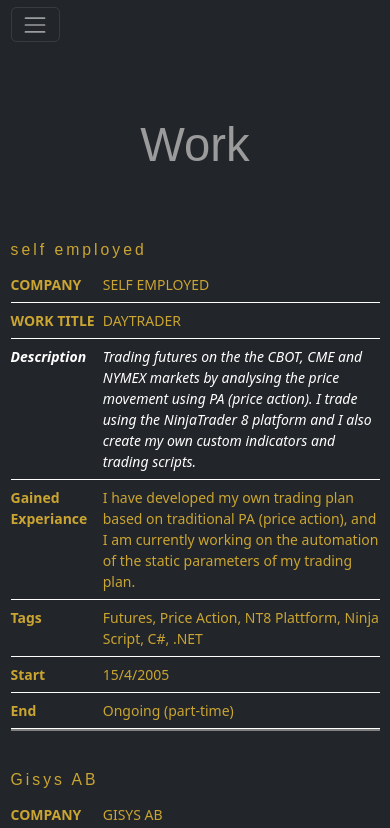
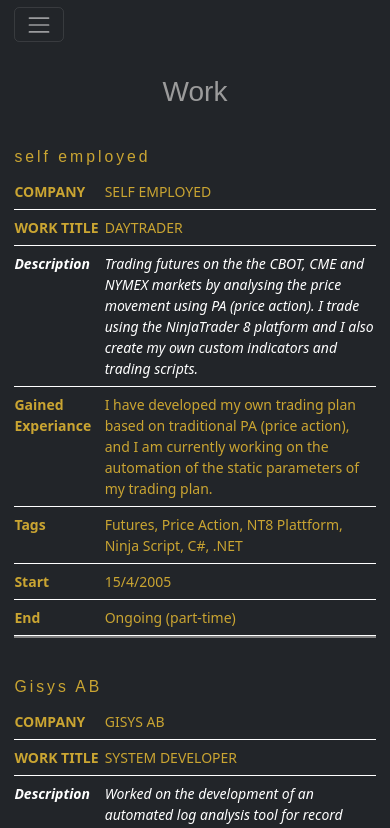
Before and after one commit to MrBrunotte/stefanbrunotteportfolio, a React (Create React App) app: page /work in a window 390 px wide. Shown: the top 828 px of the page. Built offline with nearby package versions, Linux system fonts and the light colour scheme; a web font is replaced by a local one.

Commit message:
Margin fix, hamburger menu fix

```diff
--- a/src/components/contact/contact.css
+++ b/src/components/contact/contact.css
@@ -2,7 +2,7 @@
     margin: 10vh 0 15vh;
 }
 .contactImg {
-    width: 50%;
+    width: 70%;
 }
 .myEnvelope {
     width: 10%;
@@ -22,12 +22,6 @@
     width: 50%;
     font-size: 16px;
 }
-/* .form-control {
-    margin-top: 1rem;
-    font-family: 'Notable', sans-serif;
-    color: #caa532;
-    letter-spacing: 3px;
-} */
 label{
     margin-top: 1rem;
     font-family: 'Notable', sans-serif;
@@ -52,13 +46,29 @@
 }
 
 /* Media Queries */
+@media (max-width: 576px) {
+    .contactImg {
+        width: 35% !important;
+    }
+}
 /* Small devices (landscape phones, less than 768px) */
 @media (max-width: 767.98px) {
+    label {
+        font-size: .8rem;
+    }
     form {
-        width: 100%;
+        width: 90%;
+    }
+    .form-control {
+        padding: 0.175rem 0.45rem !important;
+    }
+    .contactImg {
+        width: 70%;
     }
 }
 /* over 992.99px */
-@media (min-width: 992.99px) {
-
+@media (min-width: 767.99px) {
+    form {
+        width: 50%;
+    }
 }
--- a/src/components/contact/contact.js
+++ b/src/components/contact/contact.js
@@ -37,14 +37,13 @@
                     </div>
                     </Col>
                     <Col className='container' xxl={6} xl={6} lg={6} md={6} sm={12} xs={12}>
-                        <p className="ContactArea mx-auto">contact me</p>
-                        {/* <p className="myIcons text-center"><a href="mailto:mrbrunotte@gmail.com" target="_blank" rel="noreferrer"><img className="myEnvelope" src={email1} alt="Stefan Brunotte"/></a></p> */}
                     </Col>
                 </div>
             </Row>
             <Row>
                 <Col className='container' xs={12}>
-                <Form className='mx-auto' ref={form} onSubmit={sendEmail}>
+                    <h1 className='myH1'>contact me</h1>
+                    <Form className='mx-auto' ref={form} onSubmit={sendEmail}>
                         <Form.Label> Your Name</Form.Label>
                             <Form.Control type="text" name="user_name" />
                         <Form.Label>Your Email</Form.Label>
--- a/src/components/navbar/myNavbar.css
+++ b/src/components/navbar/myNavbar.css
@@ -1,10 +1,12 @@
 .nav-background {
     background-color: #222529;
 }
-/* .nav-padding {
-    padding-right: 13vw !important;
-    padding-left: 13vw!important;
-} */
+.navbar>.container-fluid {
+    justify-content: end;
+}
+.navbar-nav {
+    text-align: end;
+}
 .nav-style {
     padding: 4vh 0 2vh;
 }
--- a/src/components/resume/resume.css
+++ b/src/components/resume/resume.css
@@ -3,11 +3,9 @@
     display: block;
     margin-left: auto;
     margin-right: auto;
+    margin-bottom: 2vh;
     width: 100%;
 }
-/* .my-btn{
-    margin: 25px 0;
-} */
 .resume-btn {
     text-decoration: none;
     background-color: #222529;
@@ -15,7 +13,7 @@
     border: 3px solid #CAA532;
     border-radius: 10px;
     padding: 5px 10px;
-    margin: 2.5vh 0;
+    margin: 3vh 0;
 }
 .resume-btn:hover,
 .a-resume:hover {
--- a/src/components/resume/resume.js
+++ b/src/components/resume/resume.js
@@ -12,10 +12,12 @@
         <Container className="mt-3">
         <h1 className="myH1">Resume</h1>
         <Row>
-            <Col xs={{span: 12, offset:5}}>
+            <Col className='container' xs={12}>
+            <div className='d-flex justify-content-center'>
                 <button className='resume-btn'>
                     <a className='a-resume' href="../StefanBrunotteCV.pdf" download="StefanBrunotteCV.pdf" target="_blank">Download my CV</a>
                 </button>
+            </div>
             </Col>
         </Row>
         <Row>
--- a/src/index.css
+++ b/src/index.css
@@ -13,6 +13,7 @@
 }
 body {
   margin: 0;
+  padding: 0 1vw;
   background-color: #222529 !important;
   color: white !important;
   font-family: -apple-system, BlinkMacSystemFont, 'Segoe UI', 'Roboto', 'Oxygen',
@@ -36,12 +37,24 @@
     monospace;
 }
 .myH1 {
-  font-size:3.375rem;
+  font-size: 2.375rem;
   text-align: center;
   font-family: 'Notable', sans-serif;
   color: #9b9b9b;
-  margin: 8vh;
+  margin: 1vh 0vw 2vh;
 }
 .myUppercase {
   text-transform: uppercase;
 }
+
+/* Medium devices (tablets, less than 992px) */
+@media (max-width: 991.98px) {
+  .myH1 {
+    font-size:2rem;
+    margin: 3vh 0vw 3vh;
+  }
+}
+/* over 992.99px */
+@media (min-width: 992.99px) {
+
+}
```
